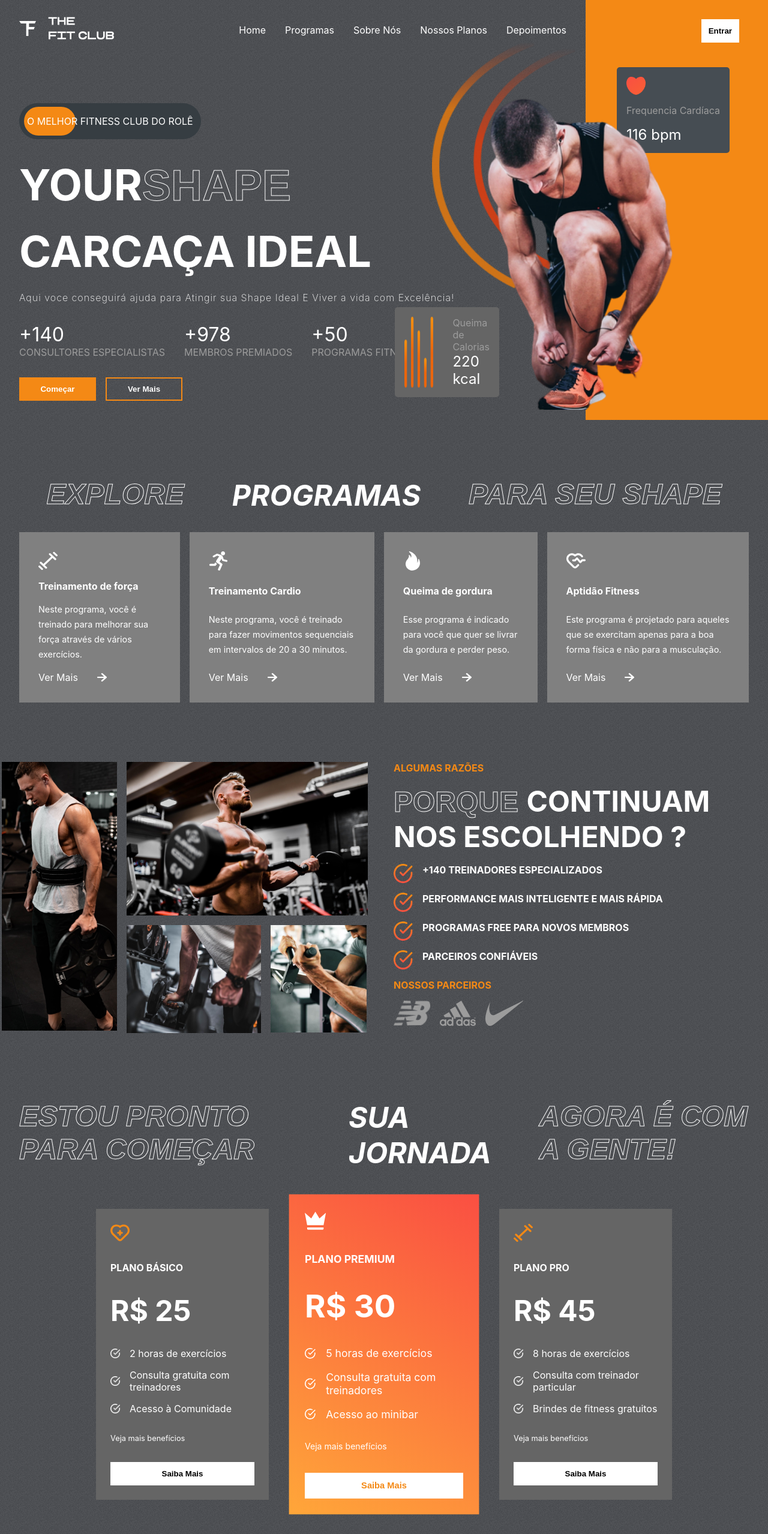
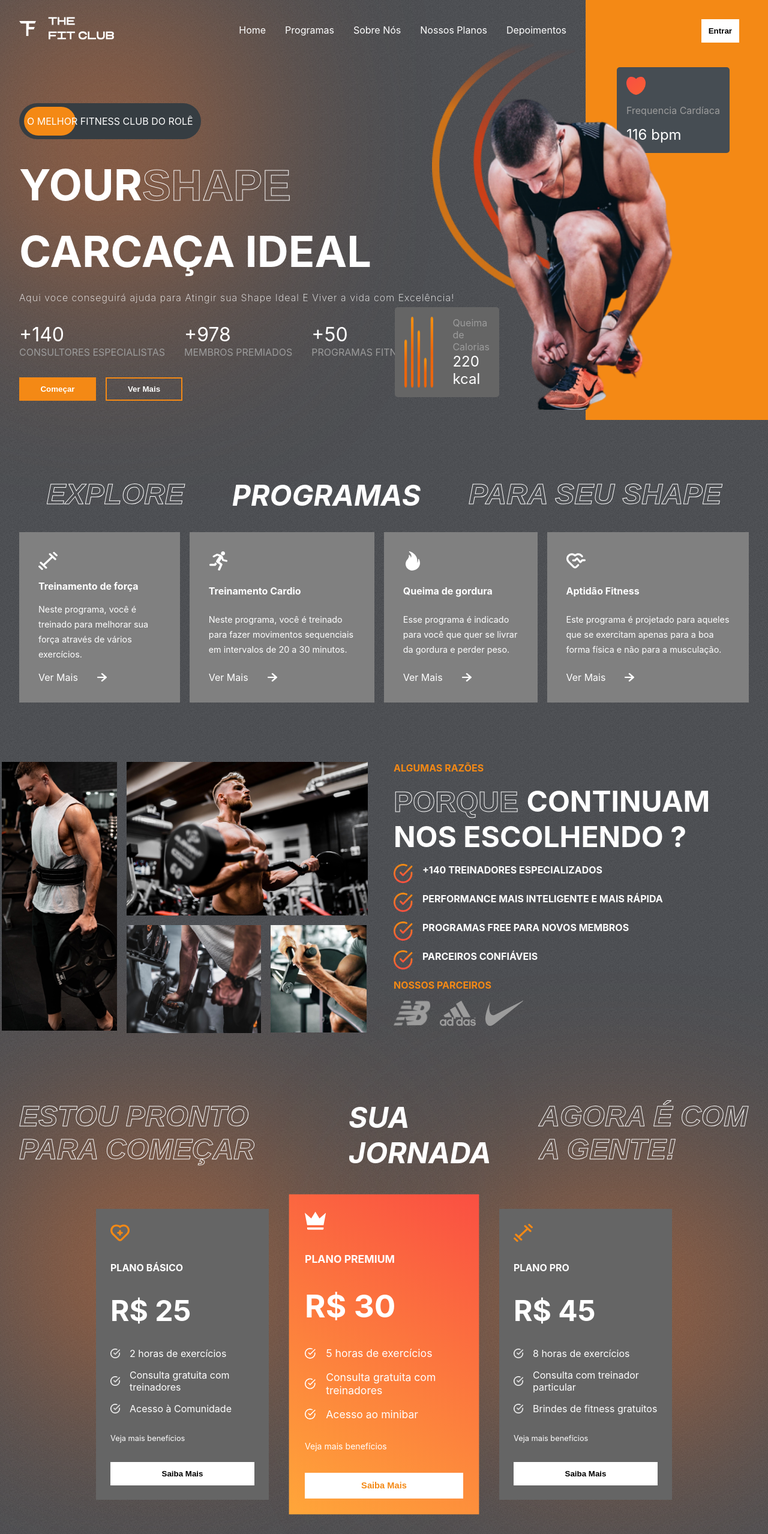
Before and after one commit to SuzukiJhor/Gym-website, a React (Vite) app: page / in a window 1280 px wide. Shown: the top 2557 px of the page at 60% size. Built offline with nearby package versions, Linux system fonts and the light colour scheme.

Commit message:
feat: add mode blur into page

```diff
--- a/src/App.css
+++ b/src/App.css
@@ -45,3 +45,11 @@
 .btn:hover {
   cursor: pointer;
 }
+
+.blur {
+  background: rgba(253, 120, 43, 0.69);
+  position: absolute;
+  border-radius: 50%;
+  filter: blur(150px);
+  z-index: -9;
+}
--- a/src/components/Footer/Footer.css
+++ b/src/components/Footer/Footer.css
@@ -16,6 +16,8 @@
     height: 20rem;
 }
 
+
+
 .social-links {
     display: flex;
     gap: 4rem;
@@ -30,3 +32,21 @@
 .logo-f>img {
     width: 10rem;
 }
+
+.blur-f-1 {
+    bottom: 0;
+    right: 15%;
+    width: 26rem;
+    height: 12rem;
+    filter: blur(200px);
+    background: red;
+}
+
+.blur-f-2 {
+    bottom: 0;
+    right: 15%;
+    width: 26rem;
+    height: 12rem;
+    filter: blur(200px);
+    background: rgb(255, 115, 0);
+}
--- a/src/components/Footer/Footer.tsx
+++ b/src/components/Footer/Footer.tsx
@@ -20,6 +20,9 @@ const Footer = () => {
                 <img src={Logo} alt="" />
             </div>
         </div>
+
+        <div className="blur blur-f-1"></div>
+        <div className="blur blur-f-2"></div>
     </div>
   )
 }
--- a/src/components/Hero/Hero.css
+++ b/src/components/Hero/Hero.css
@@ -186,3 +186,9 @@
     color: white;
     font-size: 1.5rem;
 }
+
+.hero-blur {
+    width: 22rem;
+    height: 30rem;
+    left: 0;
+}
--- a/src/components/Hero/Hero.tsx
+++ b/src/components/Hero/Hero.tsx
@@ -9,6 +9,8 @@ import Calories from '../../assets/calories.png';
 function Hero() {
   return (
     <div className="hero">
+
+        <div className="blur hero-blur"></div>
         <div className="left-h">
 
             <Header/>
--- a/src/components/Plans/Plans.css
+++ b/src/components/Plans/Plans.css
@@ -12,6 +12,20 @@
     align-items: center;
     justify-content: center;
     gap: 3rem;
+}
+
+.plans-blur-1 {
+    width: 33rem;
+    height: 23rem;
+    top: 6rem;
+    left: 0rem;
+}
+
+.plans-blur-2 {
+    width: 32rem;
+    height: 23rem;
+    top: 10rem;
+    right: 0rem;
 }
 
 .plan {
--- a/src/components/Plans/Plans.tsx
+++ b/src/components/Plans/Plans.tsx
@@ -6,6 +6,9 @@ import whiteTick from '../../assets/whiteTick.png'
 const Plans = () => {
   return (
     <div className="plans-container">
+
+        <div className="blur plans-blur-1"></div>
+        <div className="blur plans-blur-2"></div>
         <div className="programs-header">
             <span className="stroke-text">Estou pronto para Começar</span>
             <span>Sua Jornada</span>
```
